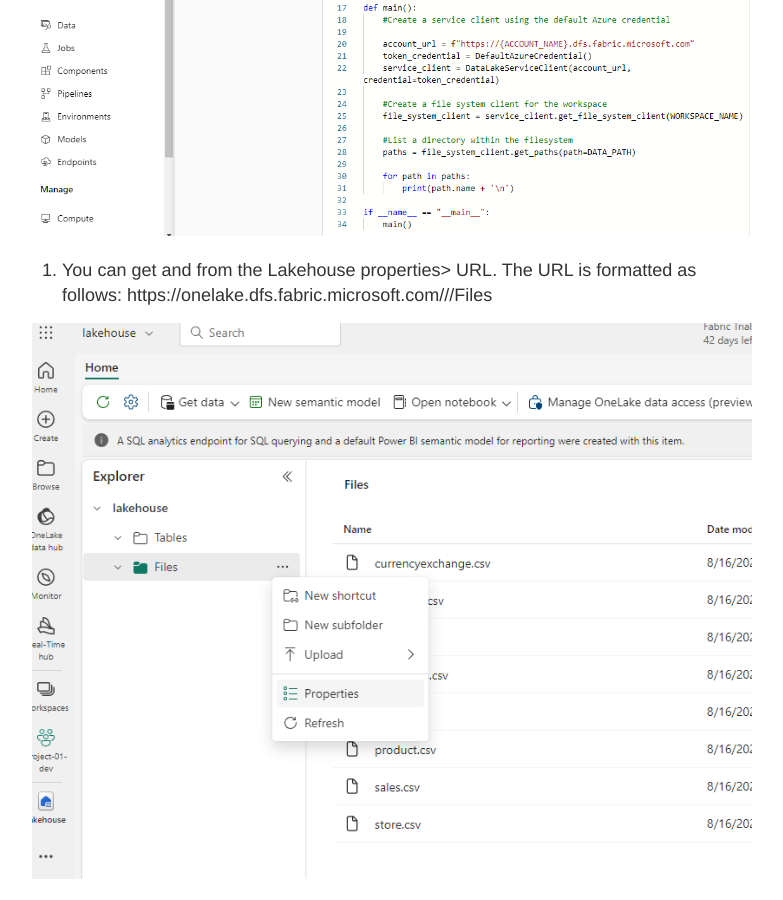
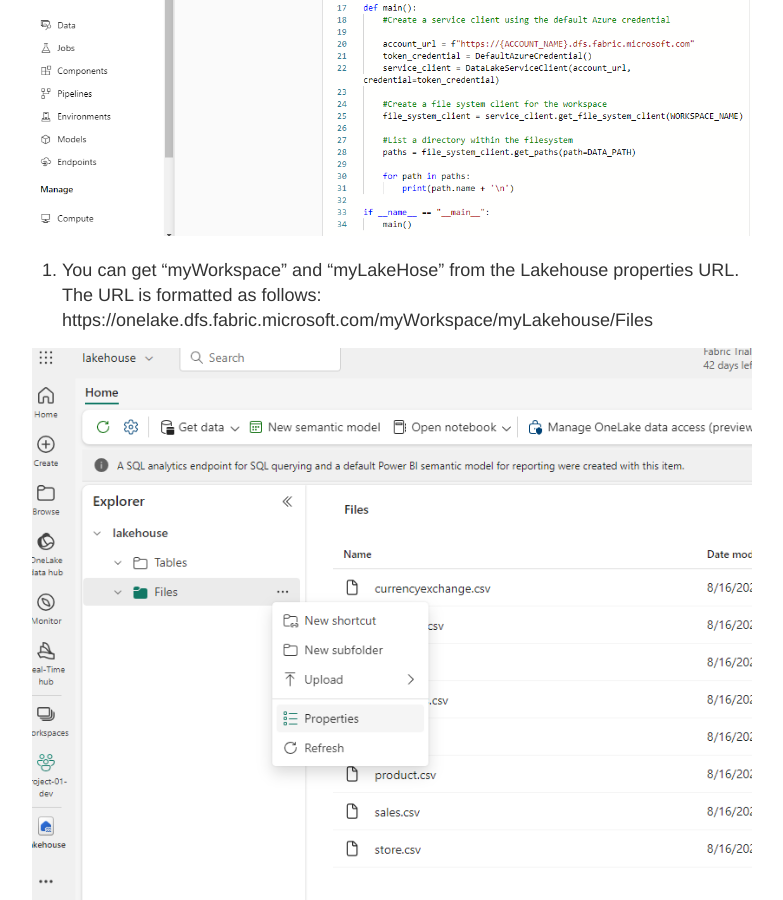
Before and after one commit to modamin/modamin.github.io, a Jekyll site: the page built from _posts/2024-08-16-azureml-to-onelake.md, in a window 1280 px wide and 900 px high, scrolled down 1413 px. Shown: the whole window, without its empty margins (248-1031 px from the left). Built offline with Jekyll 4.4.1, drawn with Linux system fonts in a browser that asks for light colours.

Commit message:
fixed type

```diff
--- a/_posts/2024-08-16-azureml-to-onelake.md
+++ b/_posts/2024-08-16-azureml-to-onelake.md
@@ -16,7 +16,7 @@
 
 ![alt text](../images/2024-08-16-azureml-to-onelake/image-1.png)
 
-3. You can get <myWorkspace> and <myLakehouse> from the Lakehouse properties> URL. The URL is formatted as follows: https://onelake.dfs.fabric.microsoft.com/<myWorkspace>/<myLakehouse>/Files
+3. You can get "myWorkspace" and "myLakeHose" from the Lakehouse properties URL. The URL is formatted as follows: https://onelake.dfs.fabric.microsoft.com/myWorkspace/myLakehouse/Files
 
 ![alt text](../images/2024-08-16-azureml-to-onelake/image-2.png)
 ![alt text](../images/2024-08-16-azureml-to-onelake/image-3.png)
```
